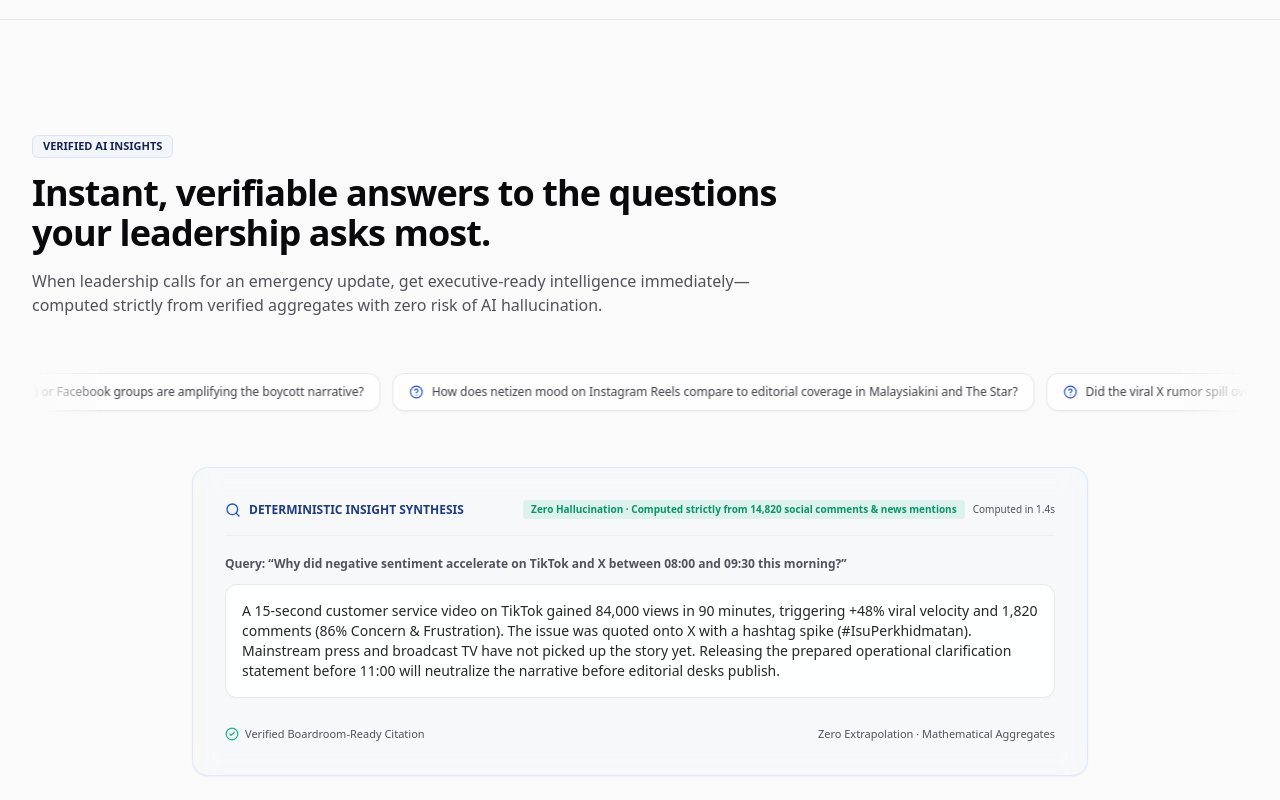
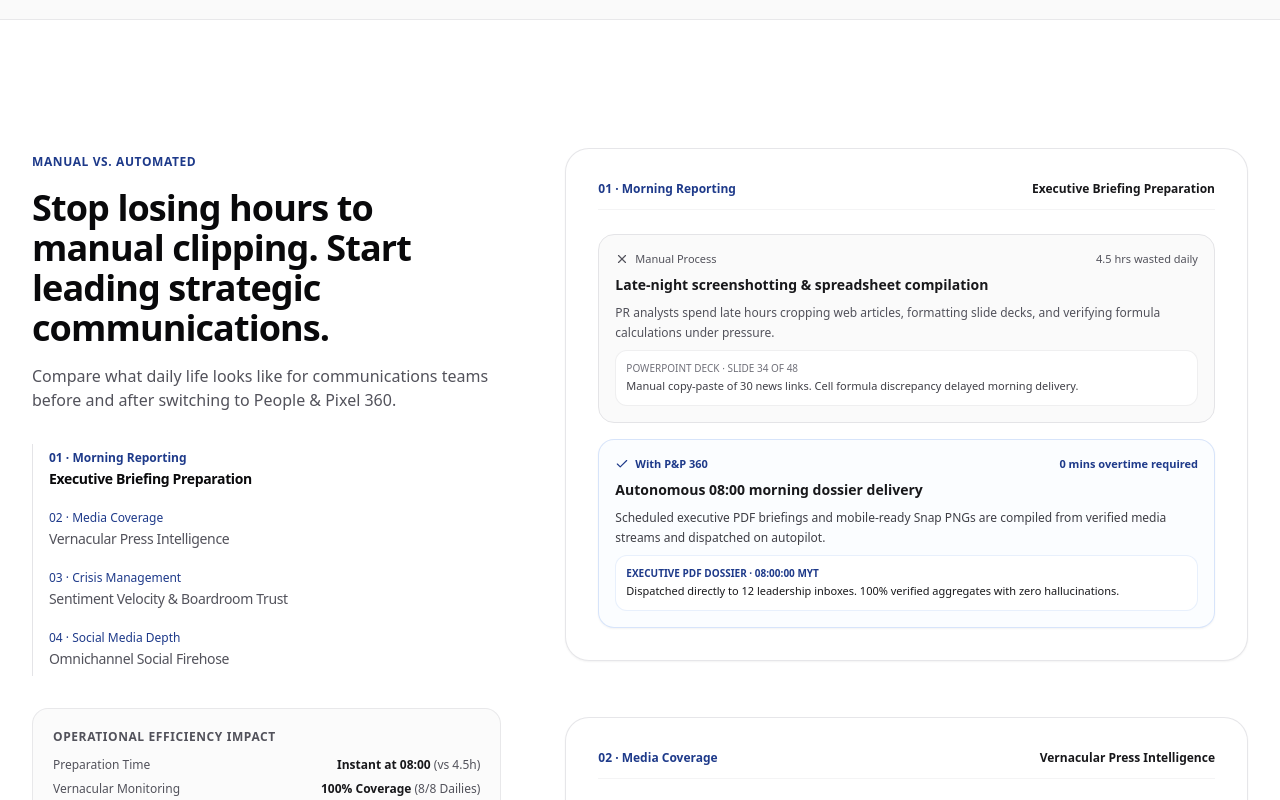
Before and after one commit to adityajakap/preview-pnp360, a Next.js app: page / in a window 1280 px wide. Shown: the part 4240-5040 px from the top of the page. Built offline with nearby package versions, Linux system fonts and the light colour scheme; a web font is replaced by a local one.

Commit message:
refactor(landing): remove AskDataSection to streamline core media monitoring narrative

```diff
--- a/src/app/page.tsx
+++ b/src/app/page.tsx
@@ -2,7 +2,6 @@
 import { HeroSection } from '@/components/hero/HeroSection';
 import { HowItWorksSection } from '@/components/sections/HowItWorksSection';
 import { BeforeAfterSection } from '@/components/sections/BeforeAfterSection';
-import { AskDataSection } from '@/components/sections/AskDataSection';
 import { ReportingSuiteSection } from '@/components/sections/ReportingSuiteSection';
 import { CampaignRoiSection } from '@/components/sections/CampaignRoiSection';
 import { PersonasSection } from '@/components/sections/PersonasSection';
@@ -30,42 +29,37 @@
           <ReportingSuiteSection />
         </SectionReveal>
 
-        {/* Section 5: Ask Your Data Anything */}
-        <SectionReveal>
-          <AskDataSection />
-        </SectionReveal>
-
-        {/* Section 6: Before vs. After (Manual vs. Automated) */}
+        {/* Section 5: Before vs. After (Manual vs. Automated) */}
         <SectionReveal>
           <BeforeAfterSection />
         </SectionReveal>
 
-        {/* Section 7: Campaign ROI Attribution */}
+        {/* Section 6: Campaign ROI Attribution */}
         <SectionReveal>
           <CampaignRoiSection />
         </SectionReveal>
 
-        {/* Section 8: Personas / Solutions */}
+        {/* Section 7: Personas / Solutions */}
         <SectionReveal>
           <PersonasSection />
         </SectionReveal>
 
-        {/* Section 9: Enterprise Trust & Data Privacy */}
+        {/* Section 8: Enterprise Trust & Data Privacy */}
         <SectionReveal>
           <TrustSecuritySection />
         </SectionReveal>
 
-        {/* Section 10: FAQ */}
+        {/* Section 9: FAQ */}
         <SectionReveal>
           <FaqSection />
         </SectionReveal>
 
-        {/* Section 11: Final CTA + Book a Demo Form */}
+        {/* Section 10: Final CTA + Book a Demo Form */}
         <SectionReveal>
           <CtaSection />
         </SectionReveal>
       </main>
-      {/* Section 12: Footer */}
+      {/* Section 11: Footer */}
       <Footer />
     </div>
   );
--- a/src/components/sections/AskDataSection.tsx
+++ /dev/null
@@ -1,74 +0,0 @@
-import { Search, CheckCircle2, HelpCircle } from 'lucide-react';
-import { content } from '@/content/en';
-
-export function AskDataSection() {
-  const { askData } = content;
-  const loopQueries = [...askData.marqueeQueries, ...askData.marqueeQueries];
-
-  return (
-    <section className="py-20 sm:py-28 border-b border-zinc-200/80 dark:border-white/[0.08] relative overflow-hidden">
-      <div className="max-w-7xl mx-auto px-4 sm:px-6 lg:px-8 space-y-12">
-        <div className="max-w-3xl space-y-4">
-          <div className="inline-flex items-center gap-1.5 px-2.5 py-0.5 rounded-md border border-[#B3CCF5]/40 bg-[#B3CCF5]/10 text-blue-950 dark:text-[#B3CCF5] font-mono text-[11px] font-semibold backdrop-blur-sm">
-            {askData.sectionTag}
-          </div>
-          <h2 className="text-2xl sm:text-4xl font-bold tracking-tight text-zinc-950 dark:text-white leading-tight">
-            {askData.headline}
-          </h2>
-          <p className="text-sm sm:text-base text-zinc-600 dark:text-zinc-400 leading-relaxed">
-            {askData.description}
-          </p>
-        </div>
-
-        <div className="marquee-container relative w-full overflow-hidden flex items-center py-2">
-          <div className="pointer-events-none absolute left-0 top-0 bottom-0 w-20 bg-gradient-to-r from-zinc-50 dark:from-zinc-950 to-transparent z-10" />
-          <div className="pointer-events-none absolute right-0 top-0 bottom-0 w-20 bg-gradient-to-l from-zinc-50 dark:from-zinc-950 to-transparent z-10" />
-
-          <div className="marquee-track flex gap-3 whitespace-nowrap animate-marquee-slow">
-            {loopQueries.map((query, index) => (
-              <div
-                key={`${query}-${index}`}
-                className="inline-flex items-center gap-2 px-4 py-2.5 rounded-xl border border-zinc-200/80 dark:border-[#B3CCF5]/20 bg-white/80 dark:bg-zinc-900/60 backdrop-blur-sm text-xs text-zinc-700 dark:text-zinc-300 shadow-sm hover:border-[#B3CCF5]/50 hover:text-blue-900 dark:hover:text-[#B3CCF5] transition-colors cursor-default"
-              >
-                <HelpCircle className="w-3.5 h-3.5 text-blue-700 dark:text-[#B3CCF5] shrink-0" />
-                <span className="font-medium">{query}</span>
-              </div>
-            ))}
-          </div>
-        </div>
-
-        <div className="rounded-2xl border border-[#B3CCF5]/35 bg-[#B3CCF5]/[0.05] dark:bg-[#B3CCF5]/[0.03] backdrop-blur-md p-6 sm:p-8 space-y-5 shadow-sm max-w-4xl mx-auto">
-          <div className="flex flex-col sm:flex-row sm:items-center justify-between gap-3 border-b border-[#B3CCF5]/20 pb-4">
-            <div className="flex items-center gap-2 text-xs font-mono text-blue-900 dark:text-[#B3CCF5] font-semibold">
-              <Search className="w-4 h-4 text-blue-700 dark:text-[#B3CCF5]" />
-              <span>DETERMINISTIC INSIGHT SYNTHESIS</span>
-            </div>
-            <div className="flex items-center gap-2 font-mono text-[10px]">
-              <span className="px-2 py-0.5 rounded bg-emerald-500/10 text-emerald-600 dark:text-emerald-400 font-bold">
-                {askData.sampleResponse.verifiedNote}
-              </span>
-              <span className="text-zinc-600 dark:text-zinc-400">{askData.sampleResponse.speedTag}</span>
-            </div>
-          </div>
-
-          <div className="space-y-3">
-            <div className="text-xs font-mono font-semibold text-zinc-600 dark:text-zinc-400">
-              Query: &ldquo;{askData.sampleResponse.query}&rdquo;
-            </div>
-            <div className="p-4 rounded-xl bg-white/90 dark:bg-zinc-950/70 border border-zinc-200/80 dark:border-white/[0.06] text-xs sm:text-sm text-zinc-800 dark:text-zinc-200 leading-relaxed font-sans">
-              {askData.sampleResponse.aiAnswer}
-            </div>
-          </div>
-
-          <div className="pt-2 flex items-center justify-between text-[11px] font-mono text-zinc-600 dark:text-zinc-400">
-            <span className="flex items-center gap-1.5">
-              <CheckCircle2 className="w-3.5 h-3.5 text-emerald-500" />
-              Verified Boardroom-Ready Citation
-            </span>
-            <span>Zero Extrapolation · Mathematical Aggregates</span>
-          </div>
-        </div>
-      </div>
-    </section>
-  );
-}
--- a/src/content/en.ts
+++ b/src/content/en.ts
@@ -108,29 +108,6 @@
         'Executive visual briefs (PNG) for WhatsApp and scheduled morning PDFs delivered automatically on time—zero staff overtime.',
         'Full-funnel attribution connects PR mentions, paid social ads, and on-ground QR poster scans directly to verified conversions.',
       ],
-    },
-  },
-
-  askData: {
-    sectionTag: 'VERIFIED AI INSIGHTS',
-    headline: 'Instant, verifiable answers to the questions your leadership asks most.',
-    description:
-      'When leadership calls for an emergency update, get executive-ready intelligence immediately—computed strictly from verified aggregates with zero risk of AI hallucination.',
-    marqueeQueries: [
-      'Why did negative sentiment accelerate on TikTok and X between 08:00 and 09:30?',
-      'Which Key Opinion Leaders (KOLs) or Facebook groups are amplifying the boycott narrative?',
-      'How does netizen mood on Instagram Reels compare to editorial coverage in Malaysiakini and The Star?',
-      'Did the viral X rumor spill over into tonight’s broadcast news or Sin Chew Daily?',
-      'What are the top citizen concerns emerging from Tamil and Chinese social forums this week?',
-      'Summarize today’s social backlash and draft key rebuttal talking points for the 11:00 press briefing',
-      'Which social media channels and influencer activations drove the highest verified sign-ups this month?',
-    ],
-    sampleResponse: {
-      query: 'Why did negative sentiment accelerate on TikTok and X between 08:00 and 09:30 this morning?',
-      aiAnswer:
-        'A 15-second customer service video on TikTok gained 84,000 views in 90 minutes, triggering +48% viral velocity and 1,820 comments (86% Concern & Frustration). The issue was quoted onto X with a hashtag spike (#IsuPerkhidmatan). Mainstream press and broadcast TV have not picked up the story yet. Releasing the prepared operational clarification statement before 11:00 will neutralize the narrative before editorial desks publish.',
-      verifiedNote: 'Zero Hallucination · Computed strictly from 14,820 social comments & news mentions',
-      speedTag: 'Computed in 1.4s',
     },
   },
 
```
Also changed, not shown: 1 other file (tests, documents, lock files or other folders).
